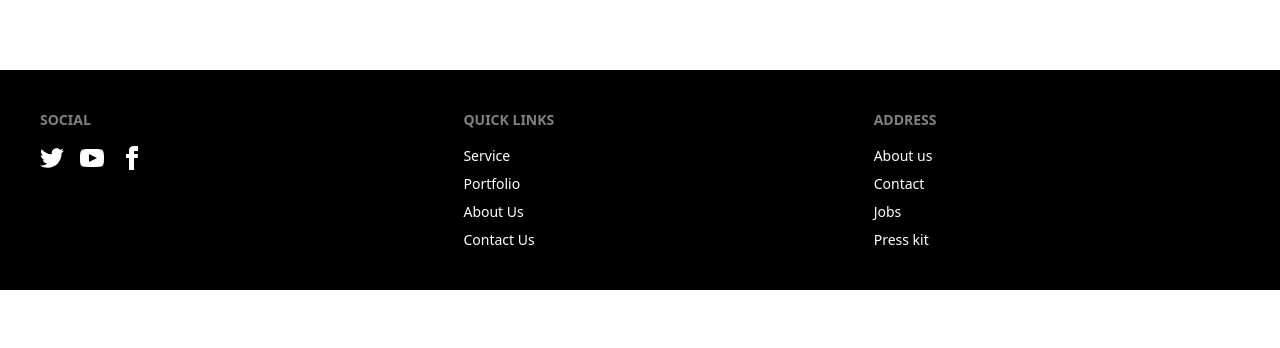
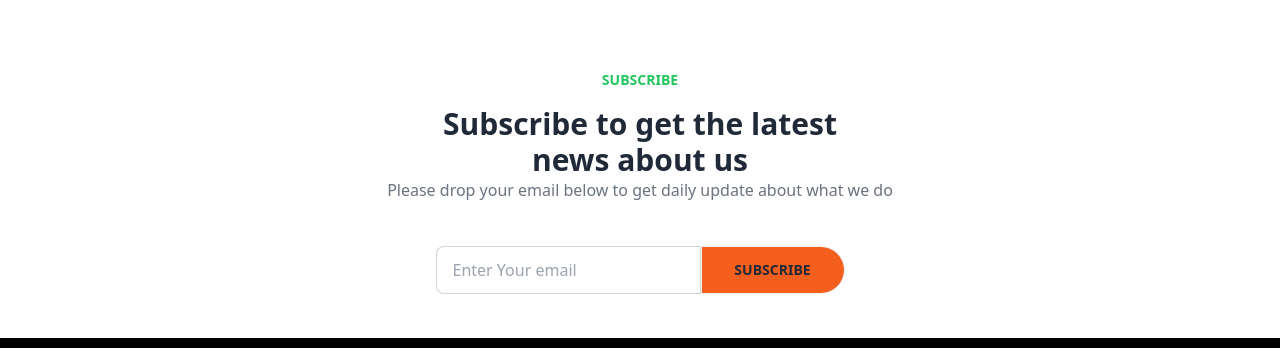
Before and after one commit to Joy5k/Design-agency, a Next.js app: page / in a window 1280 px wide. Shown: the part 862-1210 px from the top of the page. Before the commit the page ends 1152 px from the top, so only its background shows below. Built offline with nearby package versions, Linux system fonts and the light colour scheme; no server answers.

Commit message:
added the subscribtion section

```diff
--- a/src/app/Components/Hero.jsx
+++ b/src/app/Components/Hero.jsx
@@ -20,7 +20,7 @@ const Hero = () => {
             })
     },[])
     return (
-        <div>
+        <div className="bg-green-100">
             <section className='relative bg-green-100 mb-10'>
                 <div className='relative pt-12 lg:pt-20 pb-20 z-10'>
                     <div className='container mx-auto px-4'>
@@ -55,7 +55,7 @@ const Hero = () => {
                         </div>
                     </div>
                 </div>
-                <div className="mb-4 bg-white p-8 h-[120px] relative grid sm:grid-cols-2 md:grid-cols-4 lg:grid-cols-5 gap-2 px-auto align-middle justify-center">
+                <div className=" bg-white p-8 h-[120px] relative grid sm:grid-cols-2 md:grid-cols-4 lg:grid-cols-5 gap-2 px-auto align-middle justify-center">
                     <img className="ml-8 w-24 h-7" src="https://bit.ly/462iNQV" alt="" />
                     <img className=" w-24 h-7" src="https://rewind.com/wp-content/uploads/2021/03/trello-logo-gradient-blue@2x-e1616511446344-300x84.png" alt="" />
 
--- /dev/null
+++ b/src/app/Components/Subscription.jsx
@@ -0,0 +1,28 @@
+import React from 'react';
+
+const Subscription = () => {
+    return (
+        <div className='text-center items-center my-10'>
+            <div className=''>
+            <p className='text-green-500 text-sm text-center mb-4 font-bold'>SUBSCRIBE</p>
+                <h3 className='text-3xl	font-bold	'>Subscribe to get the latest <br /> news about us</h3>
+                <span className='text-gray-500'>Please drop your email below to get daily update about what we do</span>
+                <div className="form-control">
+
+                </div>
+
+                <div className="input-group items-center mx-auto text-center mt-10">
+                    <div className='p-1 px-3 mx-auto align-middle flex justify-center '>
+                    <input type="email" placeholder="Enter Your email" className="input input-bordered rounded-r-none" />
+                        <button className="btn bg-[#F55F1D] rounded-r-full w-36 p-1">
+    SUBSCRIBE
+    </button>
+</div>
+  </div>
+            </div>
+
+        </div>
+    );
+};
+
+export default Subscription;
--- a/src/app/layout.js
+++ b/src/app/layout.js
@@ -1,4 +1,5 @@
 import Navbar from './Components/Navbar'
+import Subscription from './Components/Subscription'
 import Footer from './Pages/Footer/Footer'
 import './globals.css'
 
@@ -13,6 +14,7 @@ export default function RootLayout({ children }) {
       <body>
         <Navbar></Navbar>
         {children}
+        <Subscription></Subscription>
         <Footer></Footer>
       </body>
     </html>
```
